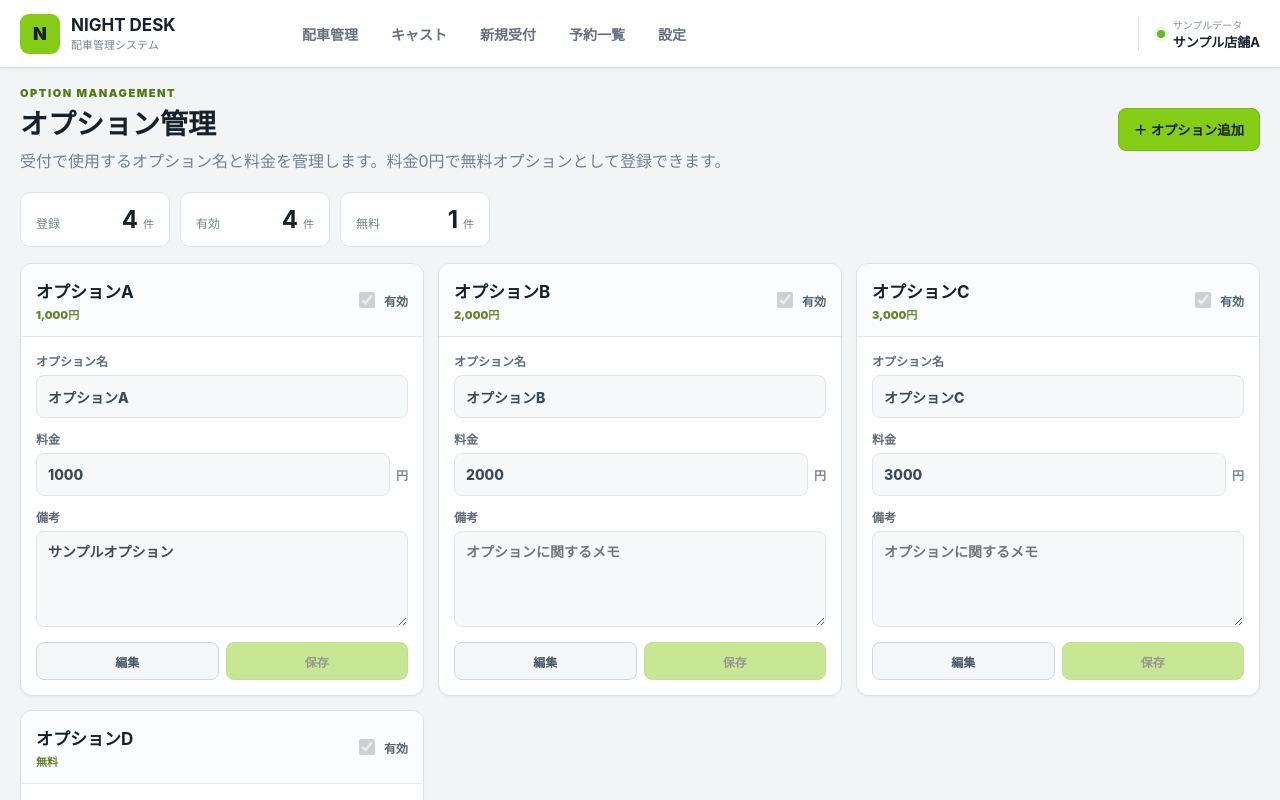
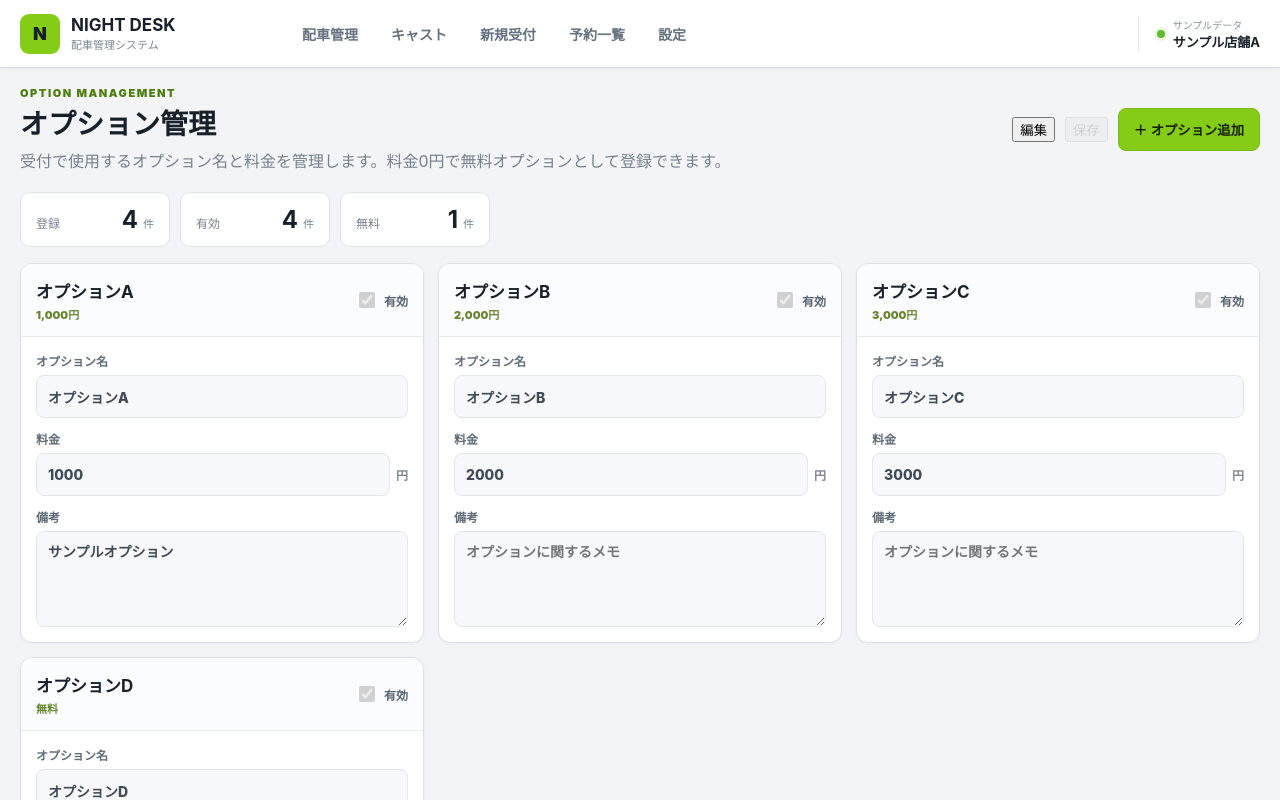
Before and after one commit to admozisan-design/night-desk, a Next.js app: page /options in a window 1280 px wide. Shown: the top 800 px of the page. Built offline with nearby package versions, Linux system fonts and the light colour scheme.

Commit message:
Use page-level edit and save for option management

```diff
--- a/app/options/page.tsx
+++ b/app/options/page.tsx
@@ -11,7 +11,7 @@ function cloneOption(option:StoreOption):StoreOption{
 
 export default function OptionsPage(){
   const [options,setOptions]=useState<StoreOption[]>(defaultOptions);
-  const [editing,setEditing]=useState<Record<string,boolean>>({});
+  const [isEditing,setIsEditing]=useState(false);
   const [drafts,setDrafts]=useState<Record<string,StoreOption>>({});
   const [addOpen,setAddOpen]=useState(false);
   const [saved,setSaved]=useState(false);
@@ -25,9 +25,9 @@ export default function OptionsPage(){
     window.setTimeout(()=>setSaved(false),1200);
   }
 
-  function startEdit(option:StoreOption){
-    setDrafts(prev=>({...prev,[option.id]:cloneOption(option)}));
-    setEditing(prev=>({...prev,[option.id]:true}));
+  function startEdit(){
+    setDrafts(Object.fromEntries(options.map(option=>[option.id,cloneOption(option)])));
+    setIsEditing(true);
   }
 
   function updateDraft(id:string,changes:Partial<StoreOption>){
@@ -37,16 +37,11 @@ export default function OptionsPage(){
     });
   }
 
-  function saveCard(id:string){
-    const draft=drafts[id];
-    if(!draft) return;
-    commit(options.map(option=>option.id===id?cloneOption(draft):option));
-    setEditing(prev=>({...prev,[id]:false}));
-    setDrafts(prev=>{
-      const next={...prev};
-      delete next[id];
-      return next;
-    });
+  function saveAll(){
+    const next=options.map(option=>drafts[option.id]?cloneOption(drafts[option.id]):option);
+    commit(next);
+    setIsEditing(false);
+    setDrafts({});
   }
 
   function addOption(e:FormEvent<HTMLFormElement>){
@@ -75,8 +70,10 @@ export default function OptionsPage(){
         <h1>オプション管理</h1>
         <p>受付で使用するオプション名と料金を管理します。料金0円で無料オプションとして登録できます。</p>
       </div>
-      <div className="optionHeaderActions">
+      <div className="optionHeaderActions masterPageActions">
         {saved && <span className="saveToast">保存しました</span>}
+        <button className="masterEditButton" type="button" disabled={isEditing} onClick={startEdit}>編集</button>
+        <button className="masterSaveButton" type="button" disabled={!isEditing} onClick={saveAll}>保存</button>
         <button className="primaryButton" type="button" onClick={()=>setAddOpen(true)}>＋ オプション追加</button>
       </div>
     </header>
@@ -89,7 +86,6 @@ export default function OptionsPage(){
 
     <section className="optionCardGrid">
       {options.map(option=>{
-        const isEditing=!!editing[option.id];
         const current=isEditing ? (drafts[option.id]??option) : option;
 
         return <article key={option.id} className={`optionCard ${current.active===false?"isInactive":""} ${isEditing?"isEditing":""}`}>
@@ -130,10 +126,6 @@ export default function OptionsPage(){
             </label>
           </div>
 
-          <div className="optionCardActions">
-            <button type="button" className="castEditButton" disabled={isEditing} onClick={()=>startEdit(option)}>編集</button>
-            <button type="button" className="castSaveButton" disabled={!isEditing} onClick={()=>saveCard(option.id)}>保存</button>
-          </div>
         </article>
       })}
     </section>
```
